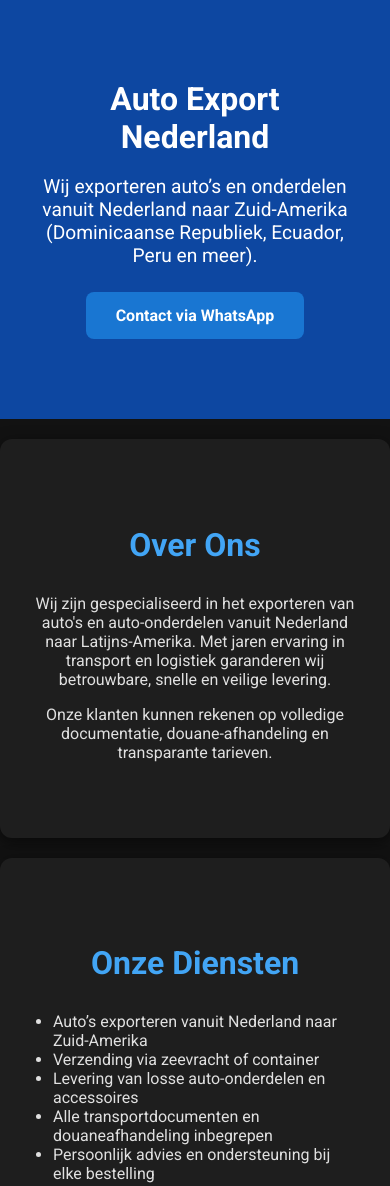
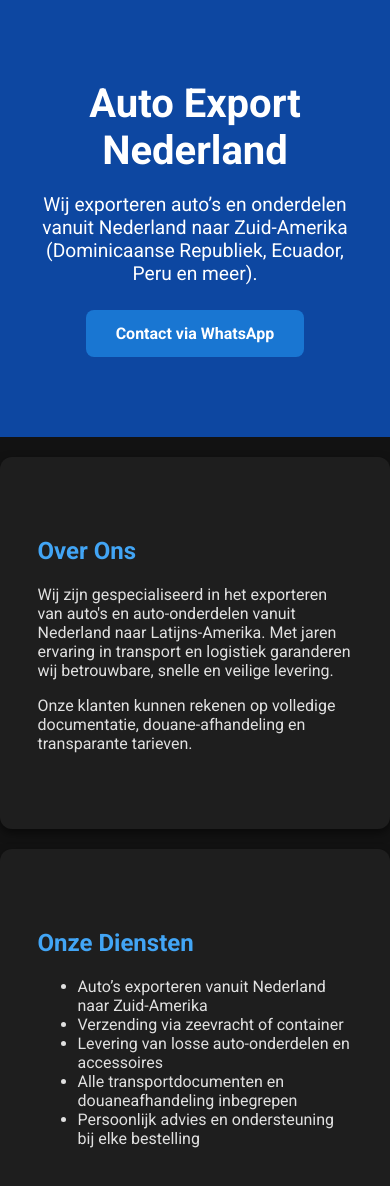
Before and after one commit to giannakouris/auto-y-mas, a plain HTML site: page index.html in a window 390 px wide. Shown: the top 1186 px of the page. Drawn offline with Linux system fonts and the light colour scheme.

Commit message:
Update style.css

```diff
--- a/style.css
+++ b/style.css
@@ -1,11 +1,12 @@
-/* BASIS STIJL */
+/* BASIS */
 body {
   font-family: 'Roboto', sans-serif;
   margin: 0;
-  background: #121212;
-  color: #e0e0e0;
+  background: #121212; /* zwart/donker */
+  color: #e0e0e0; /* lichtgrijs */
 }
 
+/* Container */
 .container {
   width: 90%;
   max-width: 1200px;
@@ -15,7 +16,7 @@ body {
 
 /* HEADER */
 header {
-  background: #0d47a1;
+  background: #0d47a1; /* blauw */
   color: #ffffff;
   text-align: center;
   padding: 60px 20px;
@@ -23,7 +24,7 @@ header {
 
 header h1 {
   margin: 0 0 10px;
-  font-size: 2.8em;
+  font-size: 2.5em;
 }
 
 header p {
@@ -34,7 +35,7 @@ header p {
 header .btn {
   display: inline-block;
   padding: 14px 30px;
-  background: #1976d2;
+  background: #1976d2; /* accent blauw */
   color: white;
   font-weight: bold;
   text-decoration: none;
@@ -46,27 +47,18 @@ header .btn:hover {
   background: #42a5f5;
 }
 
-/* SECTIONS */
+/* SECTIES */
 section {
-  background: #1e1e1e;
+  background: #1e1e1e; /* donker sectie */
   margin: 20px 0;
-  padding: 50px 20px;
+  padding: 40px 20px;
   border-radius: 12px;
-  box-shadow: 0 4px 15px rgba(0,0,0,0.5);
-  text-align: center;
+  box-shadow: 0 4px 10px rgba(0,0,0,0.5);
 }
 
 section h2 {
-  color: #42a5f5;
-  margin-bottom: 30px;
-  font-size: 2em;
-}
-
-section ul {
-  text-align: left;
-  display: inline-block;
-  margin: 0;
-  padding-left: 20px;
+  color: #42a5f5; /* blauw accent */
+  margin-bottom: 20px;
 }
 
 /* CARDS */
@@ -82,24 +74,23 @@ section ul {
   padding: 20px;
   border-radius: 12px;
   width: 260px;
-  box-shadow: 0 4px 10px rgba(0,0,0,0.6);
-  transition: transform 0.3s, box-shadow 0.3s;
+  box-shadow: 0 4px 8px rgba(0,0,0,0.6);
+  transition: transform 0.3s;
 }
 
 .card:hover {
   transform: translateY(-5px);
-  box-shadow: 0 8px 20px rgba(0,0,0,0.7);
 }
 
 .card img {
   width: 100%;
   border-radius: 12px;
-  margin-bottom: 15px;
+  margin-bottom: 10px;
 }
 
 .card h3 {
   color: #64b5f6;
-  margin-bottom: 8px;
+  margin-bottom: 5px;
 }
 
 .card p {
@@ -119,11 +110,10 @@ a:hover {
 
 /* FOOTER */
 footer {
-  text-align: center;
   background: #0d47a1;
   color: white;
-  padding: 25px 0;
-  font-size: 0.9em;
+  text-align: center;
+  padding: 20px 0;
 }
 
 /* RESPONSIVE */
@@ -132,12 +122,4 @@ footer {
     flex-direction: column;
     align-items: center;
   }
-
-  header h1 {
-    font-size: 2em;
-  }
-
-  section {
-    padding: 40px 15px;
-  }
 }
```
